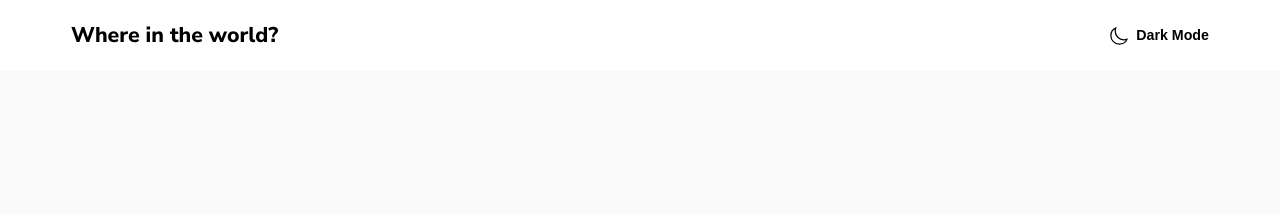
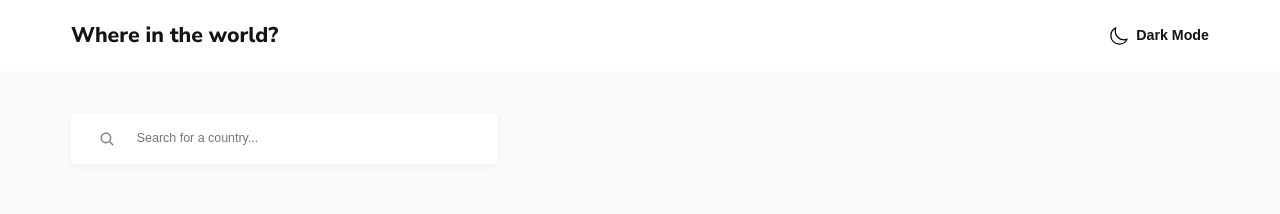
Before and after one commit to CodeVee/rest-countries-api-with-color-theme-switcher, an Angular app: page / in a window 1280 px wide. Shown: the top 214 px of the page. Built offline with nearby package versions, Linux system fonts and the light colour scheme.

Commit message:
completed search bar

```diff
--- a/src/app/app.component.html
+++ b/src/app/app.component.html
@@ -6,6 +6,9 @@
   </nav>
   <main class="main">
     <div class="container">
+      <div class="bar">
+        <app-search-bar (textChanged)="osapa = $event"></app-search-bar>
+      </div>
       <router-outlet></router-outlet>
     </div>
   </main>
--- a/src/app/app.component.scss
+++ b/src/app/app.component.scss
@@ -1,4 +1,3 @@
-@import 'variables';
 @import 'layout';
 @import 'mixins';
 
@@ -21,3 +20,7 @@
     background: themed($primary-bg);
   }
 }
+
+.bar {
+  width: 48rem;
+}
--- a/src/app/app.component.ts
+++ b/src/app/app.component.ts
@@ -12,6 +12,7 @@ import { ThemeService } from './services/theme.service';
 export class AppComponent implements OnInit, OnDestroy {
   theme!: Theme;
   protected sub = new Subject();
+  osapa = ''
 
   constructor(private themeService: ThemeService) { }
 
--- a/src/app/app.module.ts
+++ b/src/app/app.module.ts
@@ -6,12 +6,14 @@ import { ReactiveFormsModule } from '@angular/forms';
 import { AppRoutingModule } from './app-routing.module';
 import { AppComponent } from './app.component';
 import { NavBarComponent } from './components/nav-bar/nav-bar.component';
+import { SearchBarComponent } from './components/search-bar/search-bar.component';
 
 @NgModule({
   declarations: [
     AppComponent,
     AppRoutingModule.components,
     NavBarComponent,
+    SearchBarComponent,
   ],
   imports: [
     BrowserModule,
--- a/src/app/components/nav-bar/nav-bar.component.scss
+++ b/src/app/components/nav-bar/nav-bar.component.scss
@@ -1,4 +1,3 @@
-@import 'variables';
 @import 'mixins';
 
 .navbar {
@@ -11,13 +10,10 @@
     font-weight: $fw-800;
     font-size: 2.4rem;
     line-height: 3.3rem;
-
-    // @include desktop {
-    //   font-size: 5rem;
-    // }
+    color: $deep-dark-blue;
 
     @include themify($themes) {
-      background: themed(text-color);
+      color: themed(text-color);
     }
   }
 
@@ -30,10 +26,11 @@
     line-height: 2.2rem;
     display: flex;
     align-items: center;
+    color: $deep-dark-blue;
     cursor: pointer;
 
     @include themify($themes) {
-      color: themed("text-color");
+      color: themed(text-color);
     }
 
     span {
--- /dev/null
+++ b/src/app/components/search-bar/search-bar.component.html
@@ -0,0 +1,4 @@
+<div class="search">
+  <img class="search__img" src="assets/search-light.svg" alt="search">
+  <input type="text" [formControl]="textCtrl" placeholder="Search for a country..." class="search__input">
+</div>
--- /dev/null
+++ b/src/app/components/search-bar/search-bar.component.scss
@@ -0,0 +1,33 @@
+// @import 'variables';
+@import 'mixins';
+
+.search {
+  @include themify($themes) {
+    background: themed($secondary-bg);
+  }
+  background: white;
+  height: 5.6rem;
+  padding: 1.9rem 3.2rem;
+  display: flex;
+  align-items: center;
+  border-radius: .5rem;
+  box-shadow: 0px 2px 9px 0px hsla(0, 0%, 0%, 0.05);
+
+  &__img {
+    width: 1.8rem;
+    height: 1.8rem;
+  }
+
+  &__input {
+    @include themify($themes) {
+      color: themed($input-color);
+    }
+    margin-left: 2.4rem;
+    background: transparent;
+    border: none;
+    outline: none;
+    font-size: 1.4rem;
+    font-weight: $fw-400;
+    line-height: 2rem;
+  }
+}
--- /dev/null
+++ b/src/app/components/search-bar/search-bar.component.ts
@@ -0,0 +1,27 @@
+import { Component, EventEmitter, OnDestroy, OnInit, Output } from '@angular/core';
+import { FormControl } from '@angular/forms';
+import { Subject } from 'rxjs';
+import { takeUntil } from 'rxjs/operators';
+
+@Component({
+  selector: 'app-search-bar',
+  templateUrl: './search-bar.component.html',
+  styleUrls: ['./search-bar.component.scss']
+})
+export class SearchBarComponent implements OnInit, OnDestroy {
+
+  textCtrl = new FormControl('');
+  @Output() textChanged = new EventEmitter<string>();
+  protected sub = new Subject();
+
+  ngOnInit(): void {
+    this.textCtrl.valueChanges.pipe(takeUntil(this.sub))
+    .subscribe(val => this.textChanged.emit(val));
+  }
+
+  ngOnDestroy(): void {
+    this.sub.next();
+    this.sub.complete();
+  }
+
+}
--- a/src/scss/_variables.scss
+++ b/src/scss/_variables.scss
@@ -8,6 +8,7 @@ $shadow: 0px 2px 4px rgba(0, 0, 0, 0.0562443);
 
 $font-nunito: 'Nunito Sans', sans-serif;
 $fw-300: 300;
+$fw-400: 400;
 $fw-600: 600;
 $fw-800: 800;
 
--- a/src/styles.scss
+++ b/src/styles.scss
@@ -1,3 +1,3 @@
 /* You can add global styles to this file, and also import other style files */
-@import url('https://fonts.googleapis.com/css2?family=Nunito+Sans:wght@300;600;800&display=swap');
+@import url('https://fonts.googleapis.com/css2?family=Nunito+Sans:wght@300;400;600;800&display=swap');
 @import 'scss/base';
```
Also changed, not shown: src/assets/search-dark.svg (added), src/assets/search-light.svg (added).
